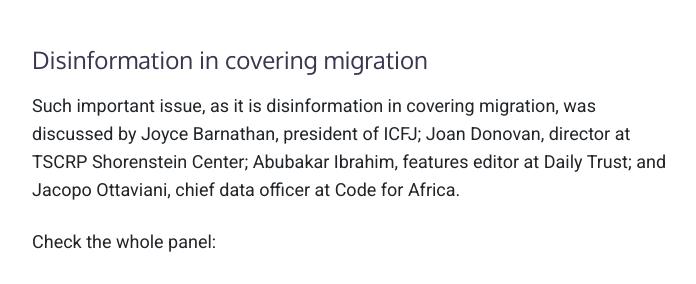
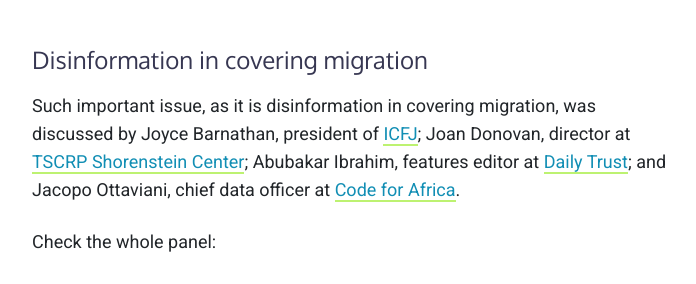
Before and after one commit to fandangOrg/fandango-web, a Jekyll site: the page built from _posts/2019-05-23-talking-about-disinformation-at-the-international-journalism-festival.markdown, in a window 1280 px wide and 900 px high, scrolled down 3346 px, cut to the strip 165-449 px from the top of the window. Shown: the whole strip, without its empty margins (288-984 px from the left). Built offline with Jekyll 4.4.1, drawn with Linux system fonts in a browser that asks for light colours; comment, search, counter and statistics services are not loaded; part of the change alters nothing that is shown.

```diff
--- a/_posts/2019-05-23-talking-about-disinformation-at-the-international-journalism-festival.markdown
+++ b/_posts/2019-05-23-talking-about-disinformation-at-the-international-journalism-festival.markdown
@@ -51,7 +51,7 @@ Check the whole disscusion in the following video:
 
 #### Disinformation in covering migration
 
-Such important issue, as it is disinformation in covering migration, was discussed by Joyce Barnathan, president of ICFJ; Joan Donovan, director at TSCRP Shorenstein Center; Abubakar Ibrahim, features editor at Daily Trust; and Jacopo Ottaviani, chief data officer at Code for Africa.
+Such important issue, as it is disinformation in covering migration, was discussed by Joyce Barnathan, president of [ICFJ](https://www.icfj.org); Joan Donovan, director at [TSCRP Shorenstein Center](https://shorensteincenter.org); Abubakar Ibrahim, features editor at [Daily Trust](https://www.dailytrust.com.ng); and Jacopo Ottaviani, chief data officer at [Code for Africa](https://codeforafrica.org).
 
 Check the whole panel:
 
```
